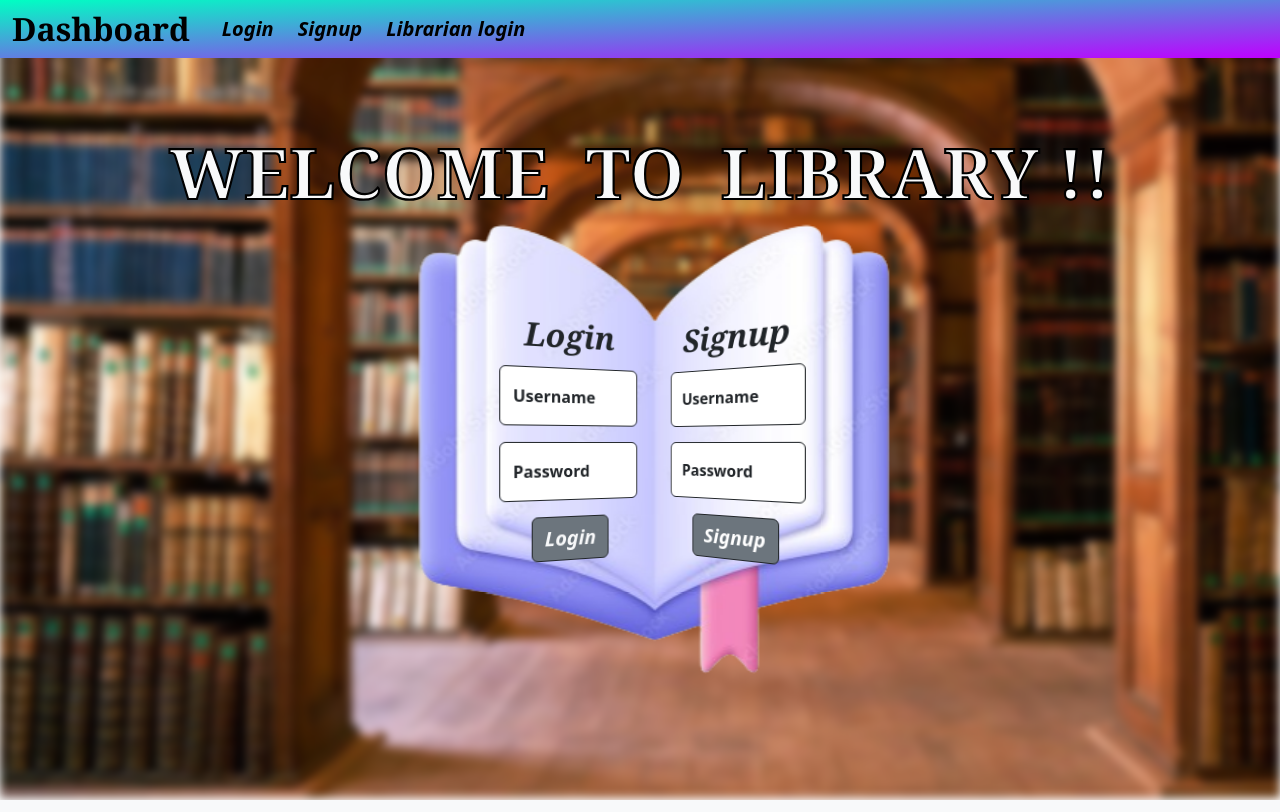
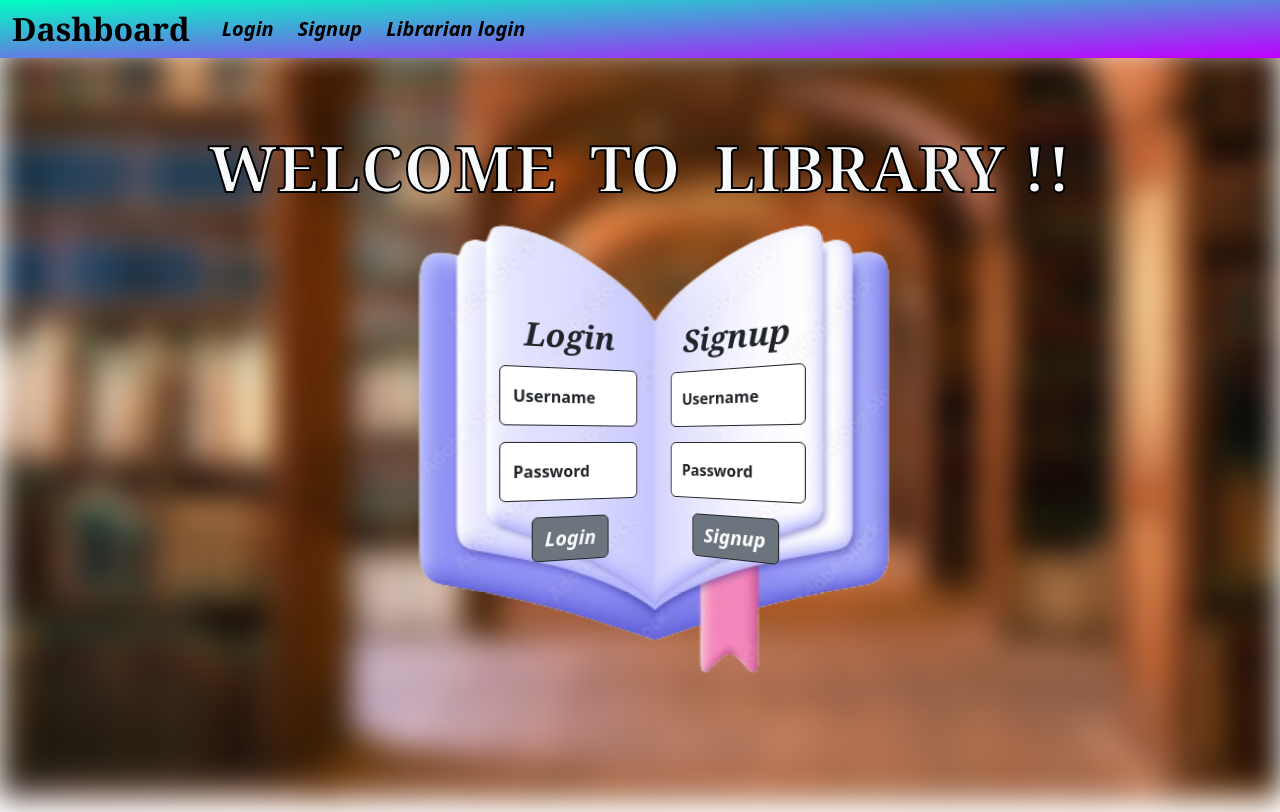
Before and after one commit to sanskarajput/Library-Management-Application, a Flask app: page / in a window 1280 px wide. Run offline with Flask 3, Linux system fonts and the light colour scheme; some libraries are stand-ins or nearby versions.

Commit message:
small fixes

```diff
--- a/application/controllers.py
+++ b/application/controllers.py
@@ -975,7 +975,6 @@ def search():
 @app.route('/display/<picture_path>')
 def display(picture_path):
     picture_full_path = os.path.join(app.config["UPLOAD_FOLDER"]["PICTURE"]["OTHER"], picture_path)
-    print(f"Checking if file exists at: {picture_full_path}")  # Debugging line
     if os.path.exists(picture_full_path):
         return send_from_directory(app.config["UPLOAD_FOLDER"]["PICTURE"]["OTHER"], picture_path)
     return send_from_directory(app.config["UPLOAD_FOLDER"]["PICTURE"]["OTHER"], "background.jpg")
--- a/static/style.css
+++ b/static/style.css
@@ -10,12 +10,12 @@
     background-size: cover;
     background-attachment: fixed;
     width: 100%;
-    height: 100%;
+    height: 101.8%;
     position: absolute;
     top: 0;
     left: 0;
-    filter: blur(5px);
-    -webkit-filter: blur(5px);
+    filter: blur(15px);
+    -webkit-filter: blur(15px);
     z-index: -1;
 }
 
--- a/templates/index.html
+++ b/templates/index.html
@@ -5,7 +5,7 @@
 
 <br>
 <div class="row">
-    <div class="col text-center my-font text-light fw-bold ball-big" style="font-size:400%; -webkit-text-stroke-width: 2px; -webkit-text-stroke-color: black;">WELCOME&nbsp;&nbsp;TO&nbsp;&nbsp;LIBRARY !!</div>
+    <div class="col text-center my-font text-light fw-bold" style="font-size:400%; -webkit-text-stroke-width: 2px; -webkit-text-stroke-color: black;">WELCOME&nbsp;&nbsp;TO&nbsp;&nbsp;LIBRARY !!</div>
 </div>
 
 <div class="bookForm delay hidden"><br><br><br>
```
Also changed, not shown: static/script.js (+0 -20 lines), database/database.sqlite3, media/picture/profiles/f38bba5a-f965-11f0-9011-f8fe5ef5d82b_a7bdc469-cd70-4ea1-bb57-b59204ad8182-cover.png (added), 1 other file.
